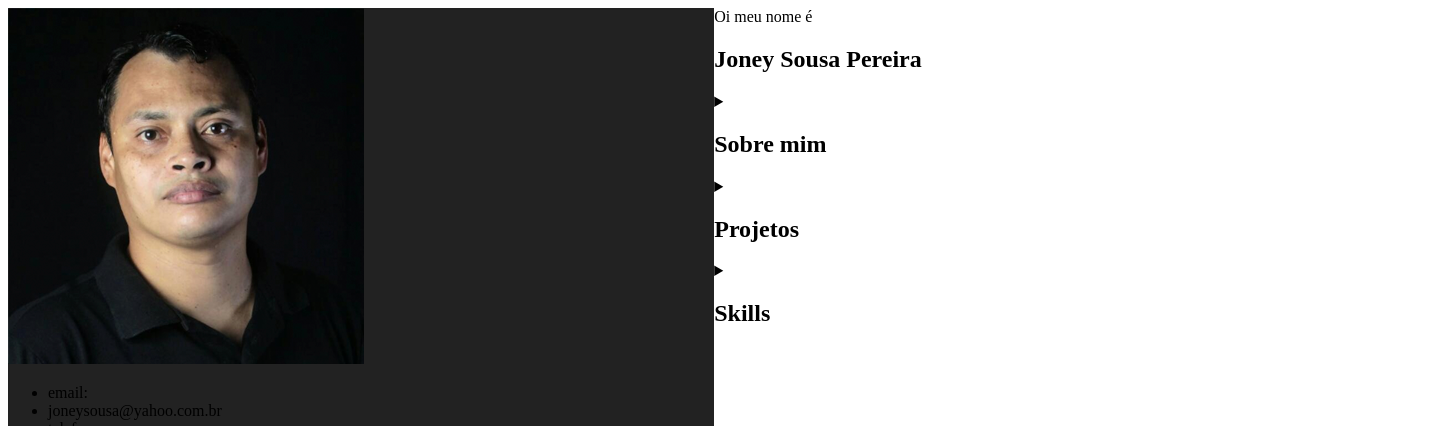
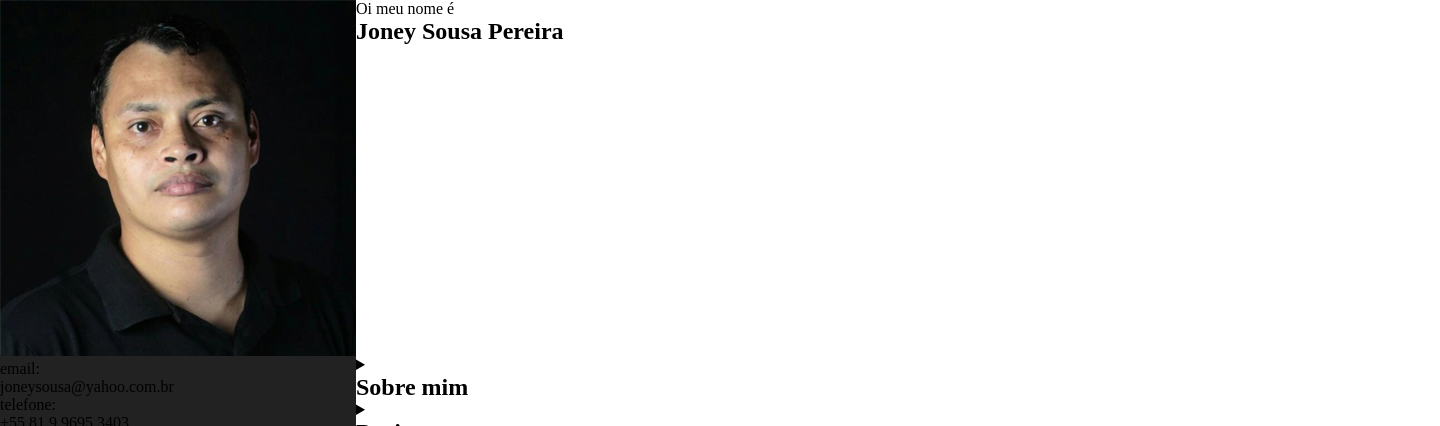
Before and after one commit to JoneyPereira/Projeto_Front_End-Alura, a plain HTML site: page index.html in a window 1280 px wide. Shown: the top 426 px of the page, 1440 px wide, since content can reach past the window. Drawn offline with Linux system fonts and the light colour scheme.

Commit message:
Adicionando fonte

```diff
--- a/css/reset.css
+++ b/css/reset.css
@@ -19,9 +19,6 @@
 	margin: 0;
 	padding: 0;
 	border: 0;
-	font-size: 100%;
-	font: inherit;
-	vertical-align: baseline;
 }
 ol, ul {
 	list-style: none;
--- a/css/style-grid.css
+++ b/css/style-grid.css
@@ -1,3 +1,46 @@
+/* http://meyerweb.com/eric/tools/css/reset/
+   v2.0 | 20110126
+   License: none (public domain)
+*/
+
+html, body, div, span, applet, object, iframe,
+h1, h2, h3, h4, h5, h6, p, blockquote, pre,
+a, abbr, acronym, address, big, cite, code,
+del, dfn, em, img, ins, kbd, q, s, samp,
+small, strike, strong, sub, sup, tt, var,
+b, u, i, center,
+dl, dt, dd, ol, ul, li,
+fieldset, form, label, legend,
+table, caption, tbody, tfoot, thead, tr, th, td,
+article, aside, canvas, details, embed,
+figure, figcaption, footer, header, hgroup,
+menu, nav, output, ruby, section, summary,
+time, mark, audio, video {
+	margin: 0;
+	padding: 0;
+	border: 0;
+}
+ol, ul {
+	list-style: none;
+}
+blockquote, q {
+	quotes: none;
+}
+blockquote:before, blockquote:after,
+q:before, q:after {
+	content: '';
+	content: none;
+}
+table {
+	border-collapse: collapse;
+	border-spacing: 0;
+}
+body{
+    font-family: Space;
+    font-style: normal;
+    width: 1440px;
+    height: 1700px;
+}
 .content{
     display: grid;
     grid-template-areas:
@@ -8,6 +51,8 @@
 }
 .avatar{
     grid-area: avatar;
+    width: 356px;
+    height: 356px;
 }
 .info{
     grid-area: info;
@@ -17,6 +62,8 @@
 }
 .intro{
     grid-area: intro;
+    width: 1084px;
+    height: 356px;
 }
 .details{
     grid-area: details;
@@ -31,5 +78,9 @@
     display: flex;
 }
 .sidebar{
+    width: 356px;
     background: #222222;
 }
+.main{
+    width: 1084px;
+}
```
Also changed, not shown: index.html (+0 -1 lines).
